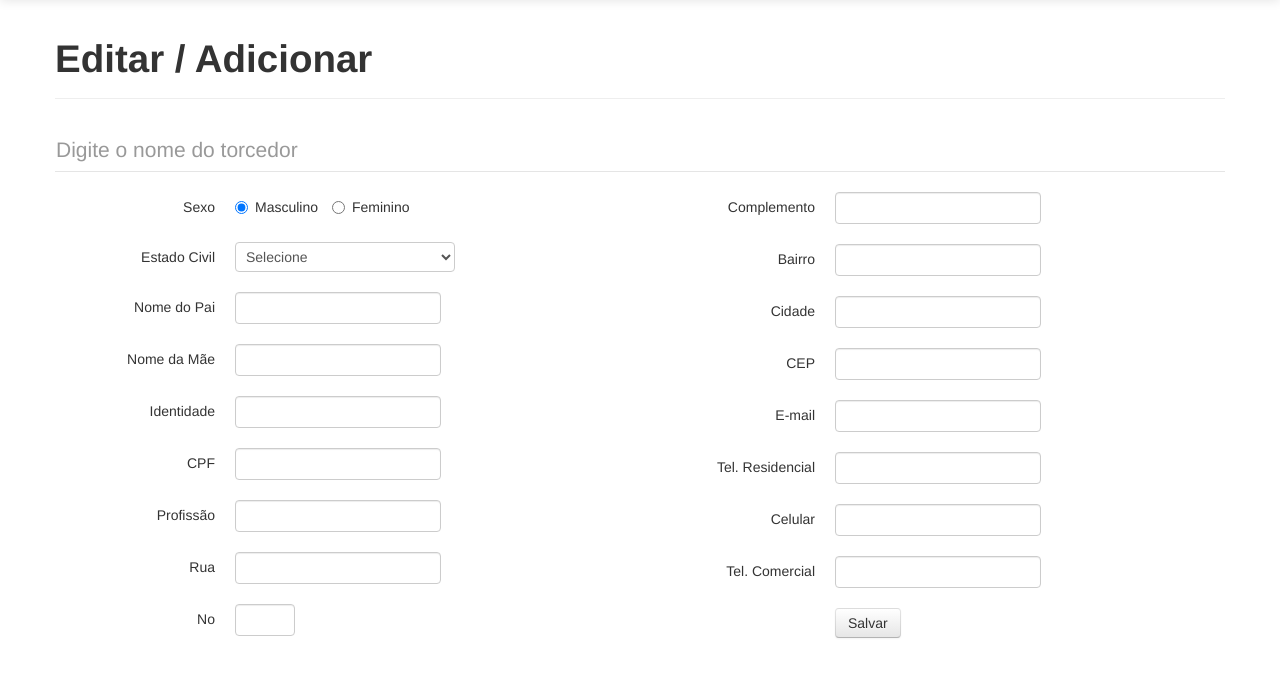
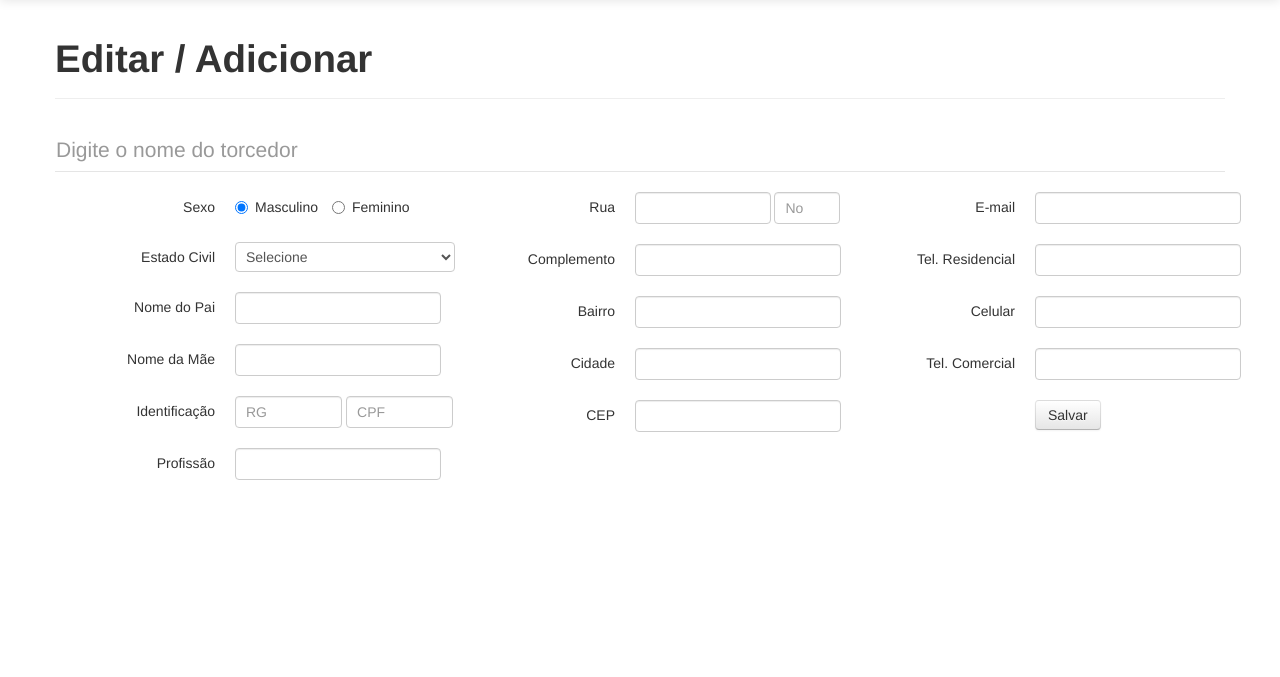
Before and after one commit to CathyMacars/SocioFan, a PHP site: page /editar.php in a window 1280 px wide. Shown: the part 41-718 px from the top of the page. Run offline with PHP 8.4, Linux system fonts and the light colour scheme; some libraries are stand-ins or nearby versions.

Commit message:
Mais ajustes no formulário de add/edit torcedor

```diff
--- a/css/sociofan.css
+++ b/css/sociofan.css
@@ -92,3 +92,20 @@ input[type="password"] {
   -o-transition: none;
   transition: none;
 }
+
+.form-horizontal > div:nth-child(2) {
+  margin-left: 0;
+}
+
+
+/*.form-horizontal .control-label {
+  width: 145px
+}
+
+.form-horizontal .controls {
+  margin-left: 165px;
+}
+
+.form-horizontal .controls select {
+  width: 205px;
+}*/
--- a/editar.php
+++ b/editar.php
@@ -6,15 +6,18 @@
       <h1>Editar / Adicionar</h1>
     </div>
 
-
+    <div class="row-fluid">
+        <form class="form-horizontal">
           <fieldset>
             <legend>
               <input type="text" class="input-xlarge" id="title-input" placeholder="Digite o nome do torcedor">
             </legend>
-        <form class="form-horizontal">
+          </fieldset>
 
-          <div class="row-fluid">
-            <div class="span6">
+
+
+          <div class="span4">
+            <fieldset>
               <div class="control-group">
                 <label class="control-label" for="here">Sexo</label>
                 <div class="controls">
@@ -54,16 +57,10 @@
                 </div>
 
                 <div class="control-group">
-                <label class="control-label" for="here">Identidade</label>
+                  <label class="control-label" for="here">Identificação</label>
                   <div class="controls">
-                  <input id="here" type="text">
-                </div>
-              </div>
-
-              <div class="control-group">
-                <label class="control-label" for="here">CPF</label>
-                <div class="controls">
-                  <input id="here" type="text">
+                    <input id="here" class="span6" type="text" placeholder="RG">
+                    <input id="here" class="span6" type="text" placeholder="CPF">
                   </div>
                 </div>
 
@@ -73,27 +70,21 @@
                     <input id="here" type="text">
                   </div>
                 </div>
-
-              <div class="control-group">
-                <label class="control-label" for="here">Rua</label>
-                <div class="controls">
-                  <input id="here" type="text">
-                </div>
-              </div>
-
-              <div class="control-group">
-                <label class="control-label" for="here">No</label>
-                <div class="controls">
-                  <input id="here" type="text" class="input-mini">
-                </div>
-              </div>
+              </fieldset>
           </div>
 
 
 
+          <div class="span4">
+            <fieldset>
+              <div class="control-group">
+                <label class="control-label" for="here">Rua</label>
+                <div class="controls">
+                  <input id="here" class="span8" type="text">
+                  <input id="here" class="span4" type="text" placeholder="No">
+                </div>
+              </div>
 
-
-            <div class="span6">
               <div class="control-group">
                 <label class="control-label" for="here">Complemento</label>
                 <div class="controls">
@@ -121,7 +112,13 @@
                   <input id="here" type="text">
                 </div>
               </div>
+            </fieldset>
+          </div>
 
+
+
+          <div class="span4">
+            <fieldset>
               <div class="control-group">
                 <label class="control-label" for="here">E-mail</label>
                 <div class="controls">
@@ -155,13 +152,10 @@
                   <button type="submit" class="btn">Salvar</button>
                 </div>
               </div>
+            </fieldset>
           </div>
+        </form>
     </div>
-
-
-
-        </form>
-      </fieldset>
 
 
   </div> <!-- /container -->
```
Lines whose indentation alone changed are shown as unchanged.
